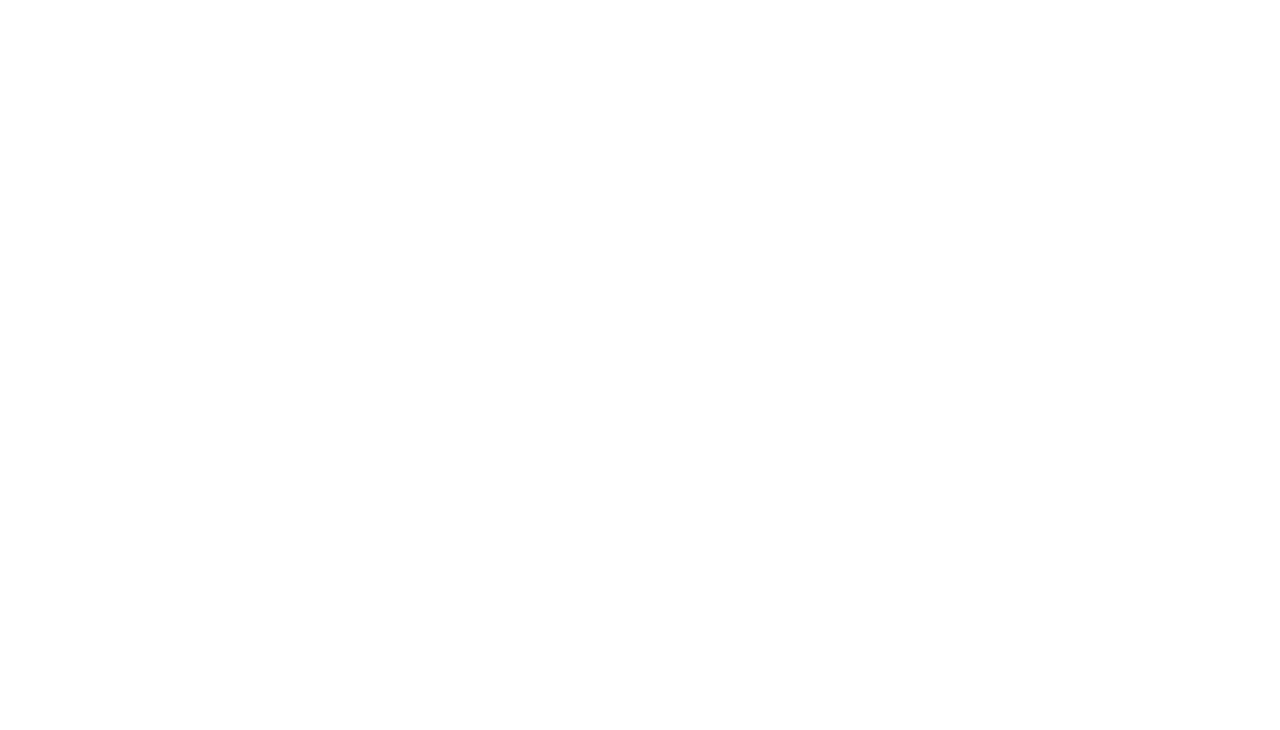
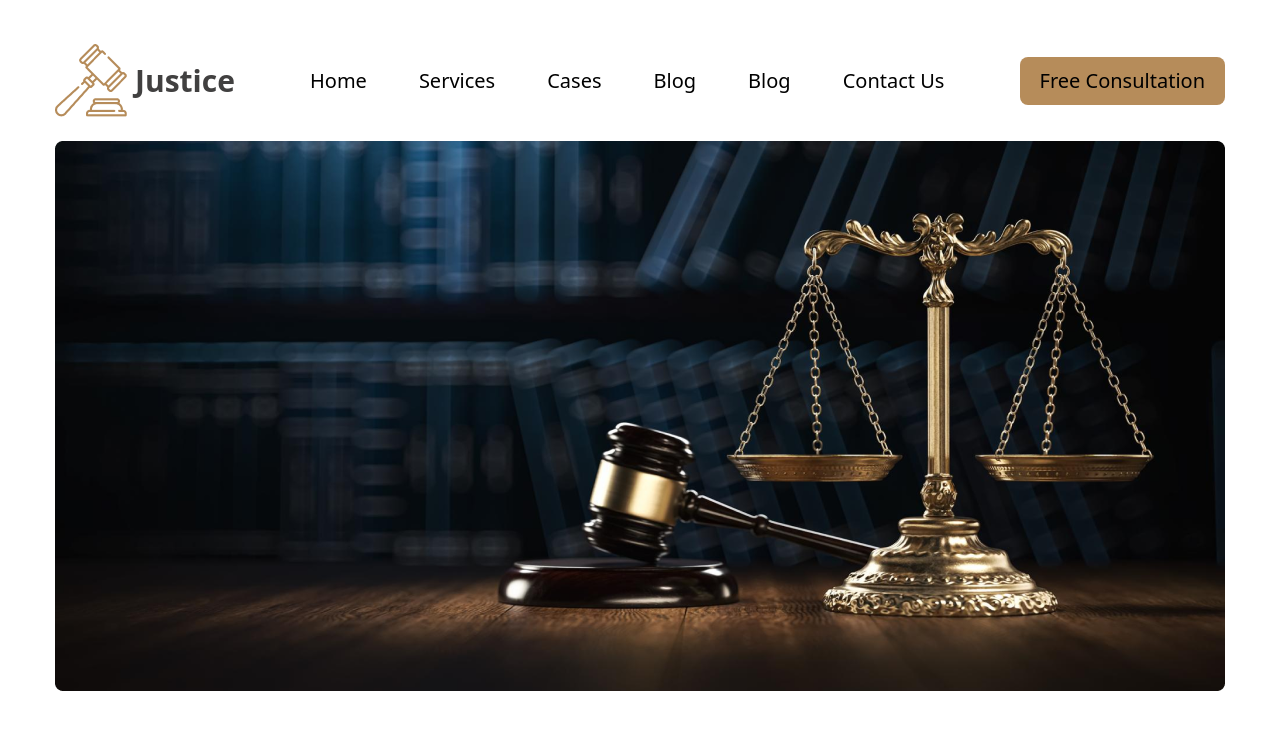
Before and after one commit to MuddacchirIT/assignment-justice, a plain HTML site: page index.html in a window 1280 px wide. Drawn offline with nearby package versions, Linux system fonts and the light colour scheme.

Commit message:
added color

```diff
--- a/index.html
+++ b/index.html
@@ -4,20 +4,29 @@
     <meta charset="UTF-8">
     <meta name="viewport" content="width=device-width, initial-scale=1.0">
     <title>We Want Justice</title>
+    <script src="https://cdn.jsdelivr.net/npm/@tailwindcss/browser@4"></script>
 </head>
-<body>
-    <header>
-        <nav>
-
+<body class="max-w-[1170px] mx-auto">
+        <nav class="flex justify-between items-center mt-10 px-0 ps-0">
+                <div class="flex items-center gap-2 py-1 pb-1 ">
+                <img class="" src="./images/business.png" alt="">
+                <h3 class="text-3xl font-bold text-[#414040]">Justice</h3>
+                </div>
+                    <div class="flex  space-x-5">
+                    <a href="" class="btext-[#707070] text-xl px-4 py-1 hover:bg-red-200 rounded-[2px]">Home</a>
+                    <a href="" class="btext-[#707070] text-xl px-4 py-1 hover:bg-red-200 rounded-[2px]">Services</a>
+                    <a href="" class="btext-[#707070] text-xl px-4 py-1 hover:bg-red-200 rounded-[2px]">Cases</a>
+                    <a href="" class="btext-[#707070] text-xl px-4 py-1 hover:bg-red-200 rounded-[2px]">Blog</a>
+                    <a href="" class="btext-[#707070] text-xl px-4 py-1 hover:bg-red-200 rounded-[2px]">Blog</a>
+                    <a href="" class="btext-[#707070] text-xl px-4 py-1 hover:bg-red-200 rounded-[2px]">Contact Us</a>
+                </div>
+                    <button class="bg-[#B68C5A] h-12 text-xl px-5 py-2 rounded-lg text-center ml-0 hover:bg-red-200">Free Consultation</button>
+            </div>
         </nav>
-    </header>
-
-    <main>
-
-    </main>
-
-    <footer>
-
-    </footer>
+        <section>
+                <div>
+                   <div style="background-image: url(./images/banner.png);height: 550px; max-width: 1170px;border-radius: 5px; background-size: cover; background-position: center; margin-top: 20px;"></div>
+                </div>
+        </section>
 </body>
 </html>
--- /dev/null
+++ b/tailwind.config.js
@@ -0,0 +1,8 @@
+/** @type {import('tailwindcss').Config} */
+module.exports = {
+  content: [],
+  theme: {
+    extend: {},
+  },
+  plugins: [],
+}
```
